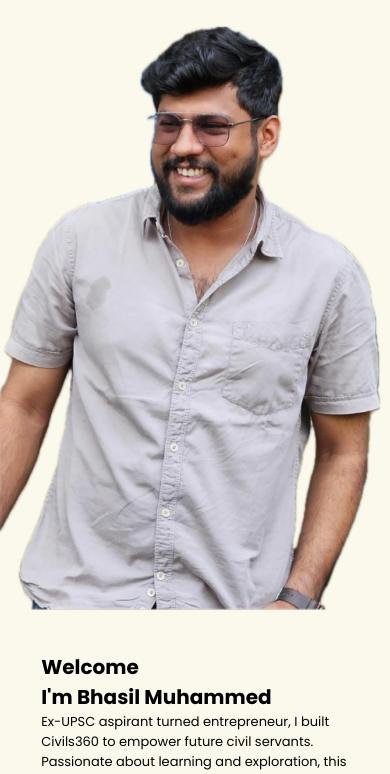
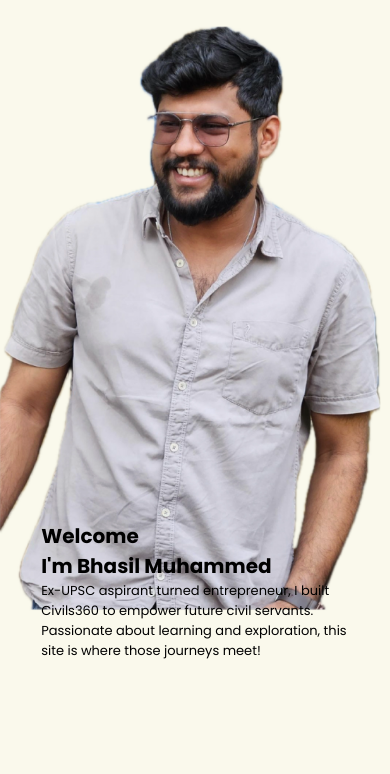
Before and after one commit to AdhilMuhammed21/Bhasil-Muhammed, a plain HTML site: page index.html in a window 390 px wide. Shown: the part 68-842 px from the top of the page. Drawn offline with nearby package versions, Linux system fonts and the light colour scheme.

Commit message:
index.css

```diff
--- a/index.css
+++ b/index.css
@@ -213,3 +213,8 @@ nav .material-symbols-outlined{
         margin-top: 200%;
     }
 }
+@media only screen and (max-width: 667px){
+    .header-text{
+        margin-top: 160%;
+    }
+}
```
